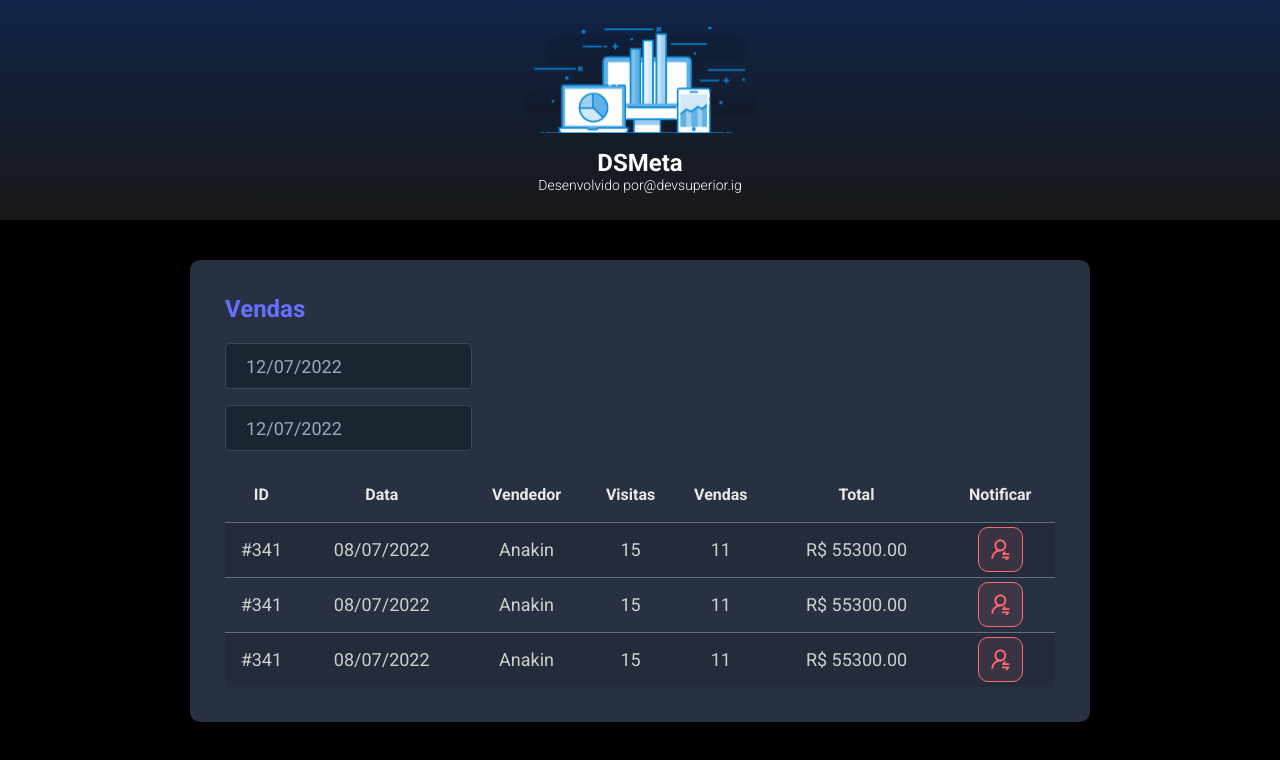
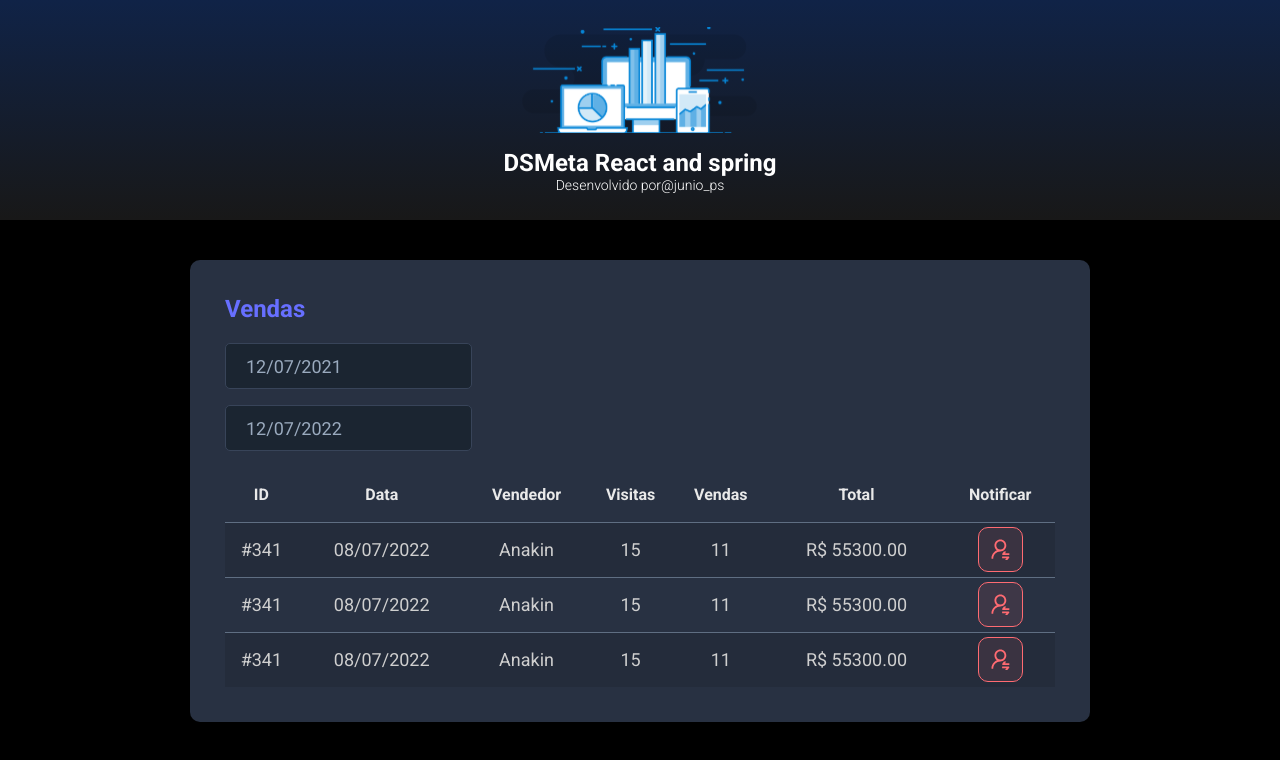
Before and after one commit to Sete7/dsmeta, a React (Vite) app in the folder frontend/: page / in a window 1280 px wide. Shown: the top 760 px of the page. Built offline with nearby package versions, Linux system fonts and the light colour scheme.

Commit message:
useState

```diff
--- a/frontend/index.html
+++ b/frontend/index.html
@@ -1,10 +1,10 @@
 <!DOCTYPE html>
-<html lang="en">
+<html lang="pt-br">
   <head>
     <meta charset="UTF-8" />
     <link rel="icon" type="image/svg+xml" href="/src/favicon.svg" />
     <meta name="viewport" content="width=device-width, initial-scale=1.0" />
-    <title>Vite App</title>
+    <title>Projeto React e Spring</title>
   </head>
   <body>
     <div id="root"></div>
--- a/frontend/src/App.tsx
+++ b/frontend/src/App.tsx
@@ -1,6 +1,5 @@
-import Header from "./components/Header"
-import NotificationButton from "./components/NotificationButton"
-import SalesCard from "./components/SalesCard"
+import Header from "./components/Header";
+;import SalesCard from "./components/SalesCard";
 
 
 function App() {
@@ -18,4 +17,4 @@ function App() {
   )
 }
 
-export default App
+export default App;
--- a/frontend/src/components/Header/index.tsx
+++ b/frontend/src/components/Header/index.tsx
@@ -1,19 +1,19 @@
-import logo from '../../assets/img/logo.svg'
-import './style.css'
+import logo from '../../assets/img/logo.svg';
+import './style.css';
 
 function Header(){
     return(
         <header>
         <div className="dsmeta-logo-container">
             <img src={logo} alt="DSMeta" />
-            <h1>DSMeta</h1>
+            <h1>DSMeta React and spring</h1>
             <p>
               Desenvolvido por
-              <a href="https://www.instagram.com/devsuperior.ig">@devsuperior.ig</a>
+              <a href="https://www.linkedin.com/in/junio-santos-985ba2103/">@junio_ps</a>
             </p>
         </div>
     </header>
     )
 }
 
-export default Header
+export default Header;
--- a/frontend/src/components/NotificationButton/index.tsx
+++ b/frontend/src/components/NotificationButton/index.tsx
@@ -1,5 +1,5 @@
-import icon from '../../assets/img/notification-icon.svg'
-import './style.css'
+import icon from '../../assets/img/notification-icon.svg';
+import './style.css';
 
 function NotificationButton() {
     return (
@@ -9,4 +9,4 @@ function NotificationButton() {
     )
 }
 
-export default NotificationButton
+export default NotificationButton;
--- a/frontend/src/components/SalesCard/index.tsx
+++ b/frontend/src/components/SalesCard/index.tsx
@@ -1,26 +1,32 @@
-import NotificationButton from '../NotificationButton'
+import NotificationButton from '../NotificationButton';
 import DatePicker from "react-datepicker";
 import "react-datepicker/dist/react-datepicker.css";
-import './style.css'
+import './style.css';
+import { useState } from 'react';
 
 function SalesCard() {
+
+    const min = new Date(new Date().setDate(new Date().getDate() - 365));
+    const max = new Date;
+    const [minDate, setMinDate] = useState(min);
+    const [maxDate, steMaxDate] = useState(max);
+
     return (
-        <>
         <div className="dsmeta-card">
             <h2 className="dsmeta-sales-title">Vendas</h2>
             <div>
                 <div className="dsmeta-form-control-container">
                     <DatePicker
-                            selected={new Date()}
-                            onChange={(date: Date) => { }}
+                        selected={minDate}
+                        onChange={(date: Date) => setMinDate(date)}
                         className="dsmeta-form-control"
                         dateFormat="dd/MM/yyyy"
                     />
                 </div>
                 <div className="dsmeta-form-control-container">
                     <DatePicker
-                            selected={new Date()}
-                            onChange={(date: Date) => { }}
+                        selected={maxDate}
+                        onChange={(date: Date) => steMaxDate(date)}
                         className="dsmeta-form-control"
                         dateFormat="dd/MM/yyyy"
                     />
@@ -84,8 +90,7 @@ function SalesCard() {
                 </table>
             </div>
         </div>
-        </>
     )
 }
 
-export default SalesCard
+export default SalesCard;
```
Also changed, not shown: frontend/src/main.tsx (+4 -4 lines). Lines whose indentation alone changed are shown as unchanged.
